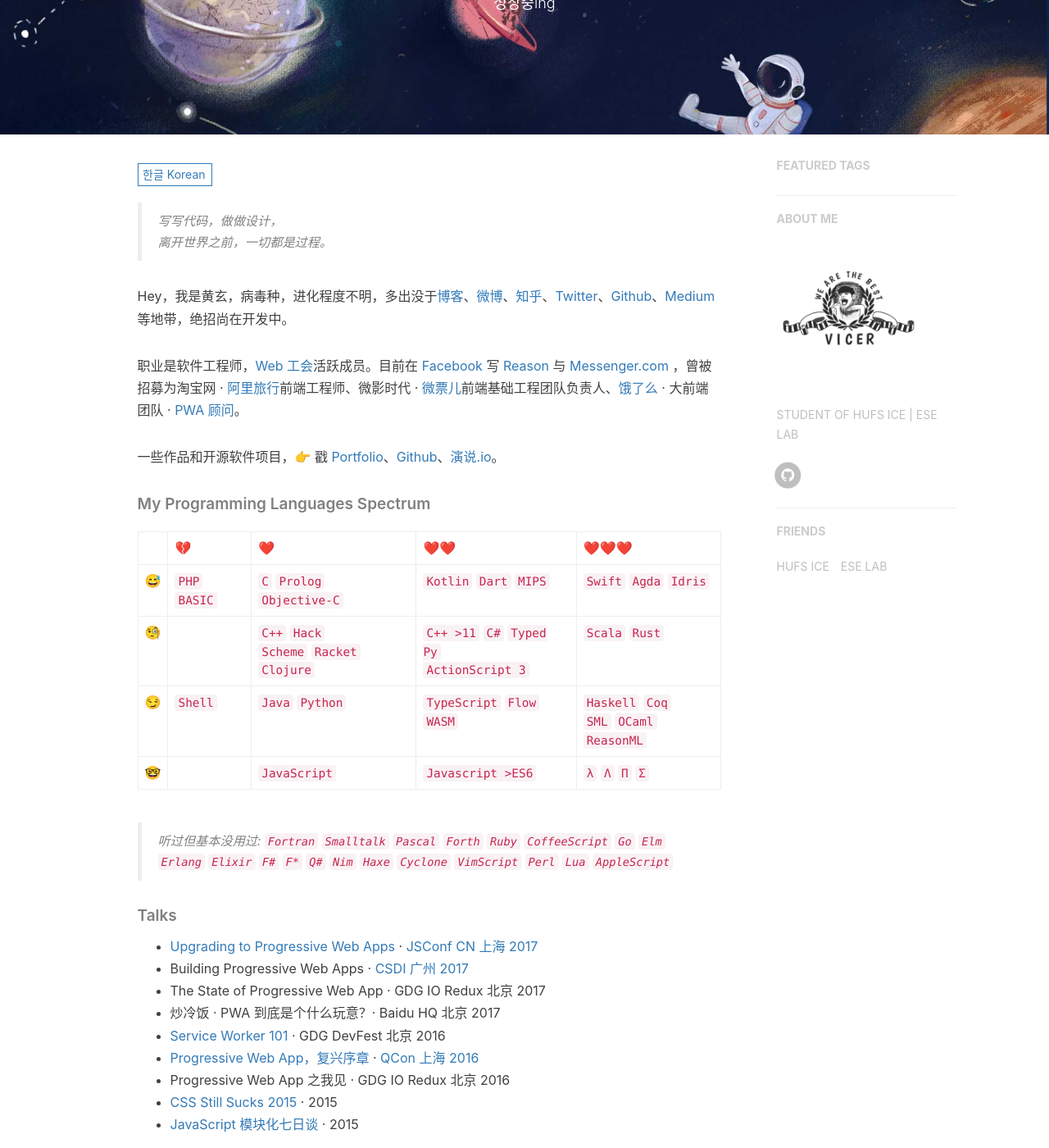
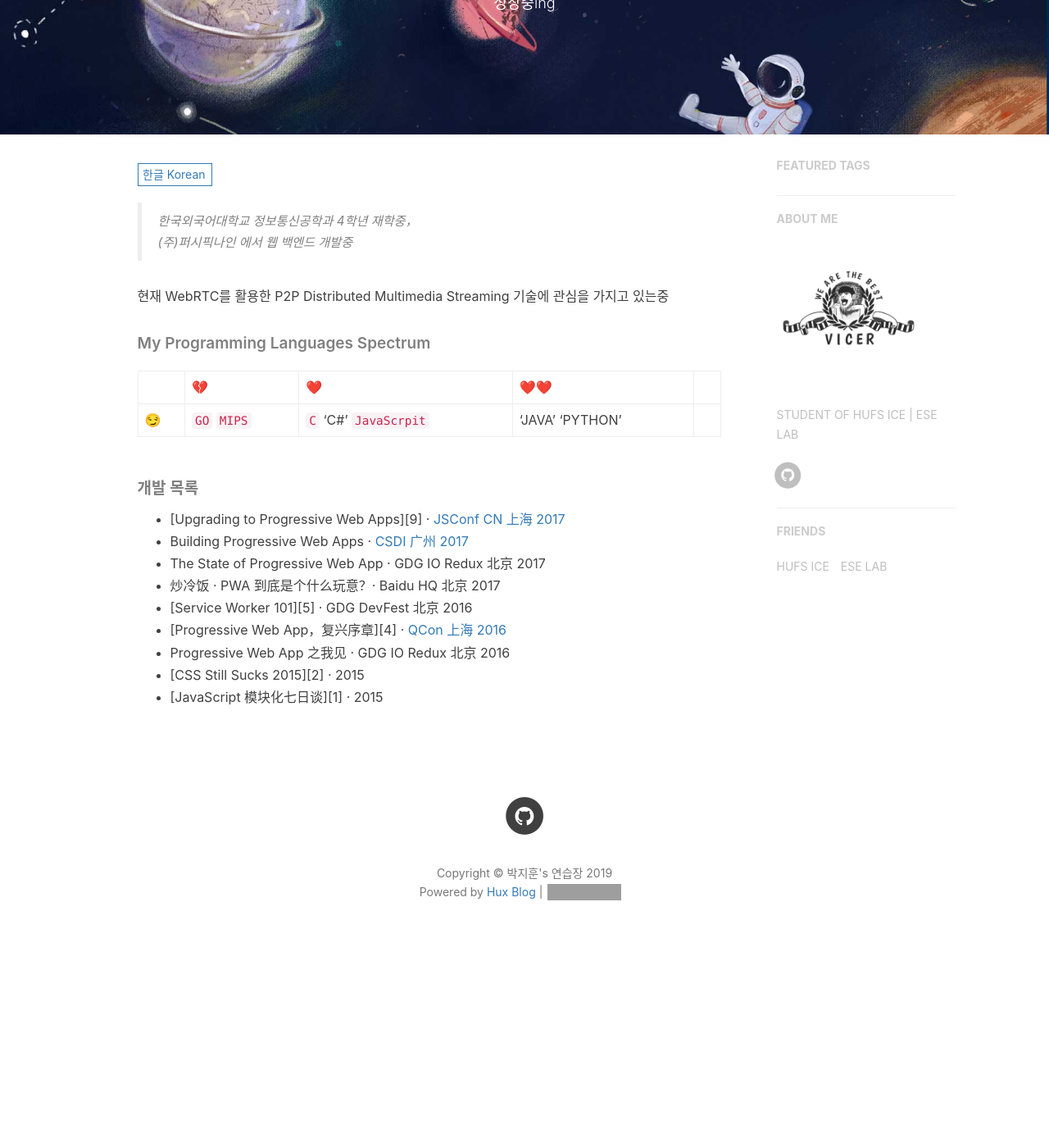
Before and after one commit to ggoowlgns/ggoowlgns.github.io, a Jekyll site: the page built from about.html, in a window 1280 px wide and 1400 px high, scrolled down 254 px. Shown: the whole window at 82% size. Built offline with Jekyll 4.4.1, drawn with Linux system fonts in a browser that asks for light colours; nearby versions of some CDN libraries; comment, search, counter and statistics services are not loaded; after the commit the page ends 1446 px from its top, so only the background shows below that; grey boxes are pictures that could not be loaded.

Commit message:
about zh.nd update

```diff
--- a/_includes/about/zh.md
+++ b/_includes/about/zh.md
@@ -1,24 +1,17 @@
-> 写写代码，做做设计，
-> 离开世界之前，一切都是过程。
+> 한국외국어대학교 정보통신공학과 4학년 재학중，
+> (주)퍼시픽나인 에서 웹 백엔드 개발중
 
-Hey，我是黄玄，病毒种，进化程度不明，多出没于[博客](https://huangxuan.me)、[微博](weibo.com/huxpro)、[知乎](https://www.zhihu.com/people/huxpro/pins/posts)、[Twitter](https://twitter.com/Huxpro/)、[Github](http://github.com/huxpro)、[Medium](https://medium.com/@Huxpro) 等地带，绝招尚在开发中。
-
-职业是软件工程师，[Web 工会](https://medium.com/ben-and-dion/team-web-3315aa447fb2#.359a9c6cl)活跃成员。目前在 [Facebook](https://www.facebook.com/) 写 [Reason](https://reasonml.github.io/) 与 [Messenger.com](http://messenger.com/) ，曾被招募为淘宝网 · [阿里旅行](http://alitrip.com)前端工程师、微影时代 · [微票儿](http://www.wepiao.com/?r=movie)前端基础工程团队负责人、[饿了么](https://ele.me/) · 大前端团队 · [PWA 顾问](https://medium.com/elemefe/upgrading-ele-me-to-progressive-web-app-2a446832e509)。
-
-一些作品和开源软件项目，👉 戳 [Portfolio](/portfolio)、[Github](http://github.com/huxpro)、[演说.io](https://zhuanlan.zhihu.com/p/21280918)。
+현재 WebRTC를 활용한 P2P Distributed Multimedia Streaming 기술에 관심을 가지고 있는중
 
 ##### My Programming Languages Spectrum
 
-|     | 💔️           | ❤️ ️                                          | ❤️❤️ ️                                          | ❤️❤️❤️ ️                                      |
-| --- | ------------- | --------------------------------------------- | ----------------------------------------------- | --------------------------------------------- |
-| 😅  | `PHP` `BASIC` | `C` `Prolog` <br> `Objective-C`               | `Kotlin` `Dart` `MIPS`                          | `Swift` `Agda` `Idris`                        |
-| 🧐  |               | `C++` `Hack` <br> `Scheme` `Racket` `Clojure` | `C++ >11` `C#` `Typed Py` <br> `ActionScript 3` | `Scala` `Rust`                                |
-| 😏  | `Shell`       | `Java` `Python`                               | `TypeScript` `Flow` `WASM`                      | `Haskell` `Coq` <br> `SML` `OCaml` `ReasonML` |
-| 🤓  |               | `JavaScript`                                  | `Javascript >ES6`                               | `λ` `Λ` `Π` `Σ`                               |
+|     | 💔️           | ❤️ ️                                          | ❤️❤️ ️                                          |
+| --- | ------------- | --------------------------------------------- | ----------------------------------------------- |
+| 😏  | `GO` `MIPS` | `C` 'C#' `JavaScrpit`                | 'JAVA' 'PYTHON'                      |                          |
 
-> 听过但基本没用过: `Fortran` `Smalltalk` `Pascal` `Forth` `Ruby` `CoffeeScript` `Go` `Elm` `Erlang` `Elixir` `F#` `F*` `Q#` `Nim` `Haxe` `Cyclone` `VimScript` `Perl` `Lua` `AppleScript`
 
-##### Talks
+
+##### 개발 목록
 
 - [Upgrading to Progressive Web Apps][9] · [JSConf CN 上海 2017](http://2017.jsconf.cn/)
 - Building Progressive Web Apps · [CSDI 广州 2017](http://www.csdisummit.com/)
@@ -29,13 +22,3 @@
 - Progressive Web App 之我见 · GDG IO Redux 北京 2016
 - [CSS Still Sucks 2015][2] · 2015
 - [JavaScript 模块化七日谈][1] · 2015
-
-[1]: //huangxuan.me/2015/07/09/js-module-7day/
-[2]: //huangxuan.me/2015/12/28/css-sucks-2015/
-[3]: //huangxuan.me/2016/06/05/pwa-in-my-pov/
-[4]: //huangxuan.me/2016/10/20/pwa-qcon2016/
-[5]: //huangxuan.me/2016/11/20/sw-101-gdgdf/
-[6]: https://yanshuo.io/assets/player/?deck=58ac8598b123db0067292f92 "PWA Rehashing"
-[7]: https://yanshuo.io/assets/player/?deck=593ad6fbfe88c2006a0a0d6d "The State of PWA"
-[8]: https://yanshuo.io/assets/player/?deck=594d673d570c357d0698a950 "Building PWA"
-[9]: //huangxuan.me/jsconfcn2017/
```
